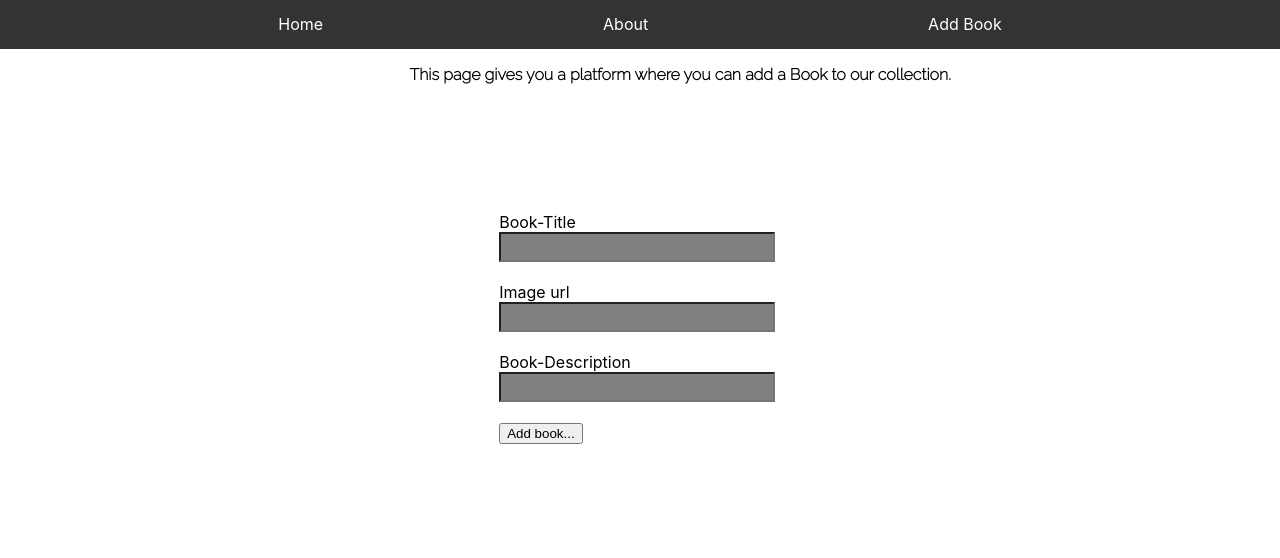
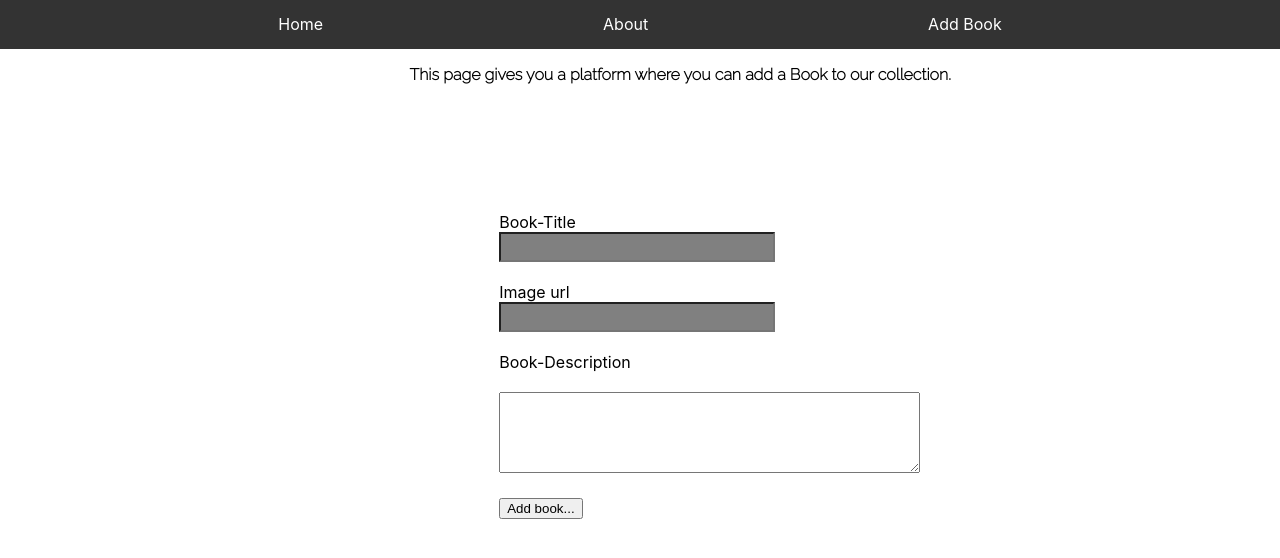
Before and after one commit to GacheruIan/E-Novel-Collection, a React (Create React App) app: page /form in a window 1280 px wide. Shown: the top 558 px of the page. Built offline with nearby package versions, Linux system fonts and the light colour scheme; a web font is replaced by a local one.

Commit message:
modify files

```diff
--- a/db.json
+++ b/db.json
@@ -89,6 +89,24 @@
       "title": "Shade-of-Darkness.",
       "Description": "Diana Duvail is an officer with the Charleston Police Department. Her reputation as a hard-working, by the book, team player is well known. But Diana’s got a secret.While on patrol, the unimaginable happens; her secret is revealed, and she finds herself reassigned to the paranormal unit.",
       "image": "https://i.ibb.co/x6QS63x/Shade-of-Darkness.jpg"
+    },
+    {
+      "id": 16,
+      "title": "Cruella-Devil.",
+      "Description": "She is an eccentric, fashion-obsessed heiress who wishes to use the skins of 99 Dalmatian puppies to create a spotted fur coat. Regarded as a witch and devil woman, Cruella's infatuation with furs drives her to murderous insanity.",
+      "image": "https://i.ibb.co/SRbWcCL/Cruella.jpg"
+    },
+    {
+      "title": "Titanic",
+      "image": "https://i.ibb.co/k8RLq3R/remembering-the-titanic.jpg",
+      "Description": "The true story of the world's most famous ship is retold in this beautiful book with stunning visuals and a gripping narrative. One fateful night in 1912 the so-called Ship of Dreams turned into a nightmare in the Atlantic Ocean after hitting an iceberg and sinking on its maiden voyage.",
+      "id": 17
+    },
+    {
+      "title": "Cigatha.",
+      "image": "https://i.ibb.co/5YTZrMV/Cigatha.jpg",
+      "Description": "Agatha Christie’s (15 September 1890 – 12 January 1976)  trademarks in detective fiction brought to maturity the classical tradition of the genre, which was in its adolescence when she began to write with furs drives her to murderous insanity.",
+      "id": 17
     }
   ]
 }
--- a/src/components/About.js
+++ b/src/components/About.js
@@ -9,6 +9,7 @@ function About() {
       <img src="https://m.media-amazon.com/images/I/51Ic9Gt8FvL._AC_SY780_.jpg"></img>
       <img src="https://m.media-amazon.com/images/I/51Ic9Gt8FvL._AC_SY780_.jpg"></img>
       <img src="https://m.media-amazon.com/images/I/51Ic9Gt8FvL._AC_SY780_.jpg"></img>
+
       <h1><u>E-Novel Collection.</u></h1>
 
       <p>
--- a/src/components/Form.js
+++ b/src/components/Form.js
@@ -1,26 +1,22 @@
-import React, {useState}from "react";
+import React, { useState } from "react";
 
 function Form() {
-const [title, setTitle] = useState('');
-const [book_image, setBook_Image] = useState('');
-const [description, setDescription] = useState('')
- const handleSubmit = (e) => {
-		e.preventDefault();
+  const [title, setTitle] = useState('');
+  const [image, setImage] = useState('');
+  const [Description, setDescription] = useState('');
+  // const [isPending, setIsPending] = useState('false')
 
-		const book = {
-      title,
-			book_image,
-			description,
-		};
-    fetch("http://localhost:3000/images",{
+  function handleSubmit(e){
+    e.preventDefault();
+    const form = {title,image,Description}
+    fetch('http://localhost:3000/images',{
       method: 'POST',
-      headers: { 'Content-Type': 'application/json' },
-      body: JSON.stringify(book),
+      headers:{'Content-Type':'application/json'},
+      body: JSON.stringify(form)
     }).then(() => {
-			console.log('added book');
-		});
-
-  };
+      console.log('new book added')
+    })
+  }
   return (
     <div>
       <p id="form-p">
@@ -28,21 +24,25 @@ const [description, setDescription] = useState('')
         collection.
       </p>
       <div>
-        <form className="form-review" onSubmit={handleSubmit}>
+        <form className="form-review" onSubmit={handleSubmit} >
           <label for="novel-title">Book-Title</label>
           <br />
-          <input type="text"value={title} onChange={(e)=>setTitle(e.target.value)} required></input><br />
+          <input type="text" value={title} onChange={(e)=>setTitle(e.target.value)}></input>
+          <br />
           <br />
           <label for="image-url">Image url</label> <br />
-          <input type="text" value={book_image} onChange={(e)=>setBook_Image(e.target.value)} required/>
-          <br />
-          <br /><label for="book-description">Book-Description</label>
-          <br />
-          <input type="text" value={description} onChange = {(e)=> setDescription(e.target.value)} required></input>
+          <input type="text" value={image}  onChange={(e)=>setImage(e.target.value)}></input>
           <br />
           <br />
-          <button>Add book...</button>
+          <label for="book-description">Book-Description</label>
+          <br />
+          <br />
+         <textarea rows = "5" cols = "50"  value={Description} onChange={(e)=>setDescription(e.target.value)}>
+            Enter description here...
+         </textarea> <br />
+         <br /><button>Add book...</button>
         </form>
+
       </div>
     </div>
   );
--- a/src/index.css
+++ b/src/index.css
@@ -1,6 +1,3 @@
-*{
-    box-sizing: border-box;
-}
 body {
     margin: 0;
     font-family: -apple-system, BlinkMacSystemFont, 'Segoe UI', 'Roboto', 'Oxygen',
@@ -31,7 +28,7 @@ p{
 }
 .book-Description{
     width: 200px;
-    margin-top: -5%;
+    margin-top: 5%;
     margin-left: 0%;
 }
 .book-Title{
@@ -64,7 +61,6 @@ p{
     transform: scale(1.5);
 
 }
-
 .nav a{
     color: inherit;
     text-decoration: none;
```
Also changed, not shown: src/components/Main.js (+23 -22 lines), 1 other file (tests, documents, lock files or other folders).
